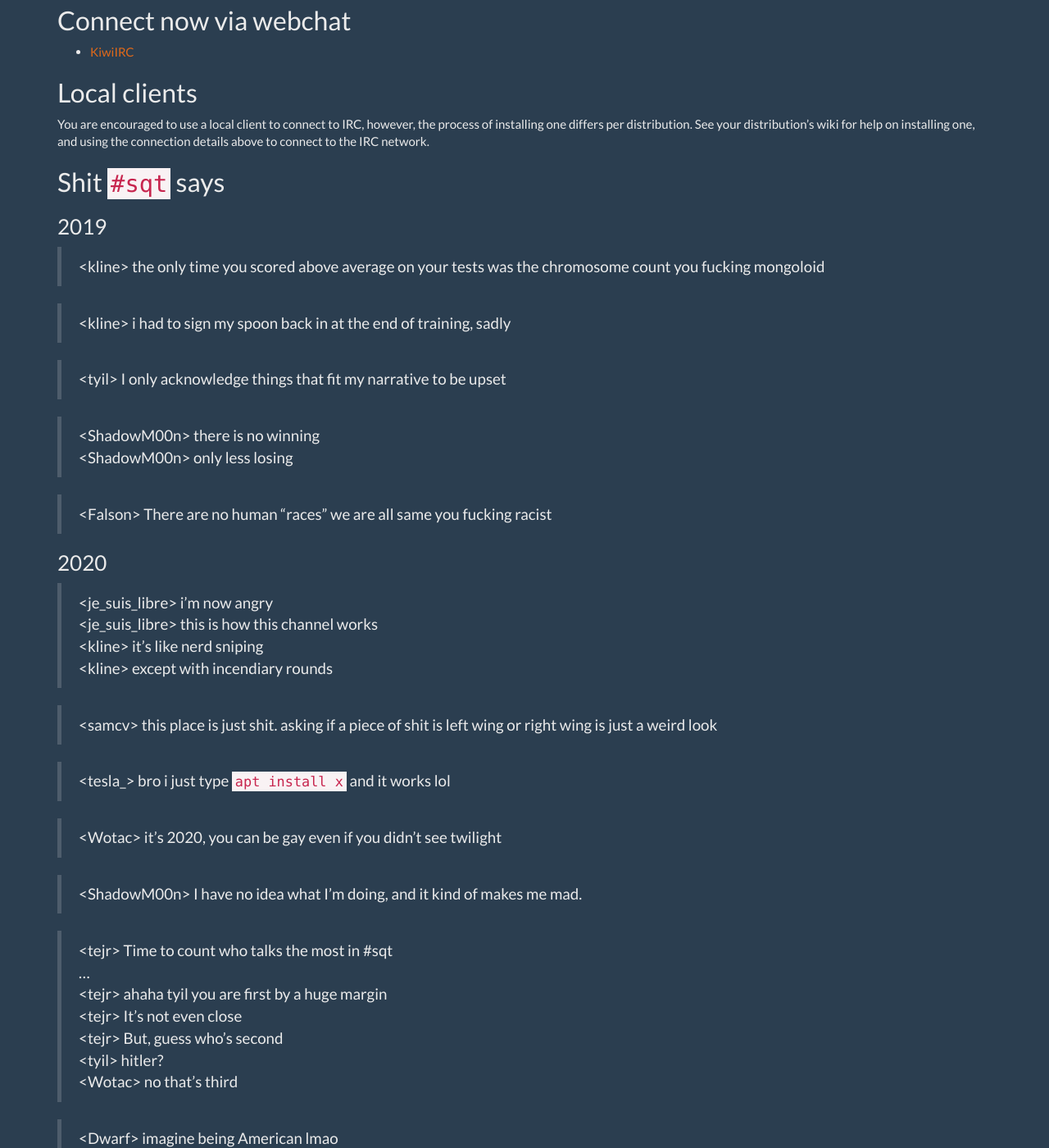
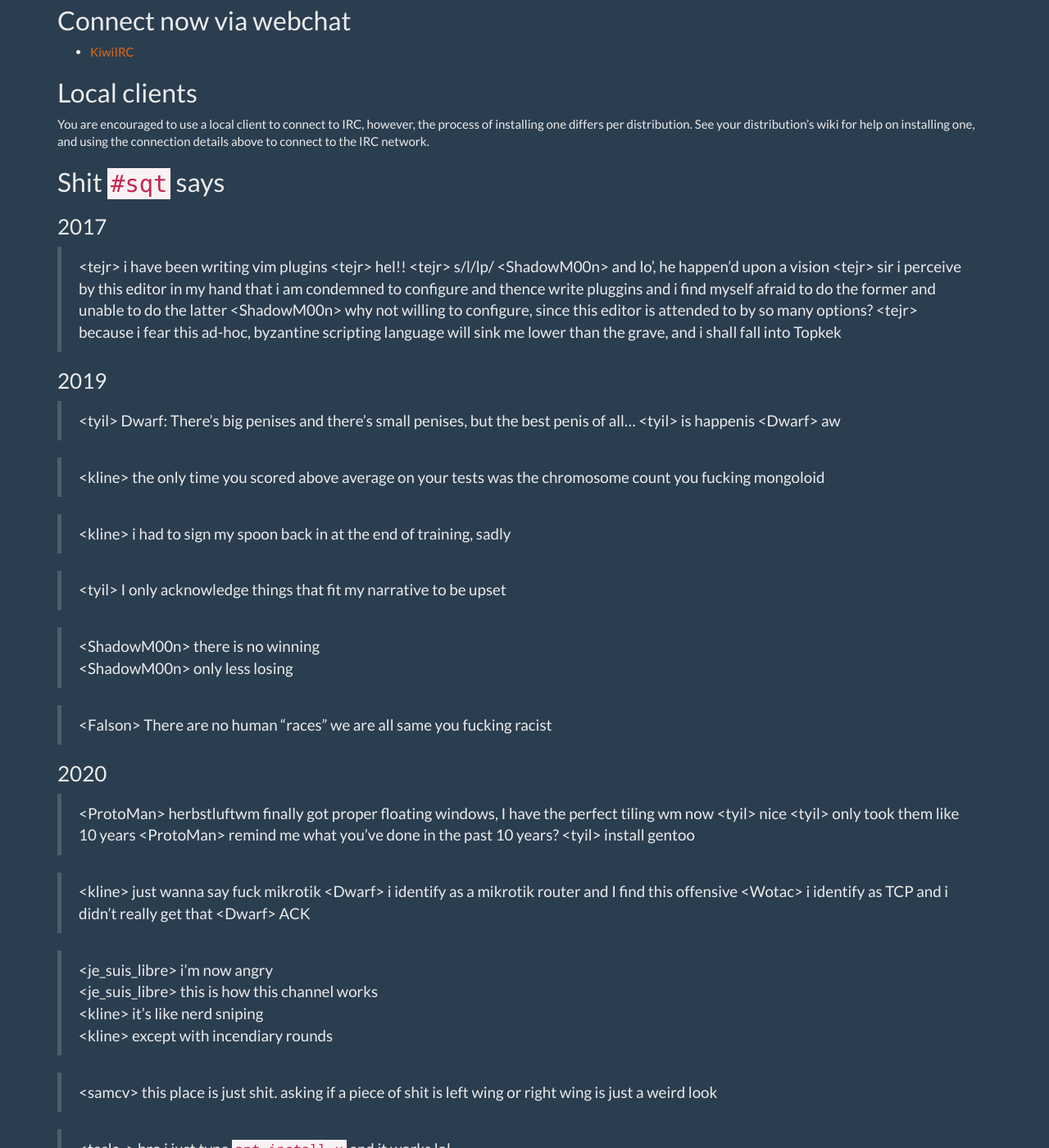
Before and after one commit to scriptkitties/fglt, a Jekyll site: the page built from irc.md, in a window 1280 px wide and 1400 px high, scrolled down 301 px. Shown: the whole window at 82% size. Built offline with Jekyll 4.4.1, drawn with Linux system fonts in a browser that asks for light colours.

Commit message:
Added a few new quotes from 2017, 2019, and 2020

```diff
--- a/irc.md
+++ b/irc.md
@@ -23,7 +23,21 @@ connect to the IRC network.
 
 ## Shit `#sqt` says
 
+### 2017
+
+> &lt;tejr&gt; i have been writing vim plugins
+> &lt;tejr&gt; hel!!
+> &lt;tejr&gt; s/l/lp/
+> &lt;ShadowM00n&gt; and lo', he happen'd upon a vision
+> &lt;tejr&gt; sir i perceive by this editor in my hand that i am condemned to configure and thence write pluggins and i find myself afraid to do the former and unable to do the latter
+> &lt;ShadowM00n&gt; why not willing to configure, since this editor is attended to by so many options?
+> &lt;tejr&gt; because i fear this ad-hoc, byzantine scripting language will sink me lower than the grave, and i shall fall into Topkek
+
 ### 2019
+
+> &lt;tyil&gt; Dwarf: There’s big penises and there’s small penises, but the best penis of all...
+> &lt;tyil&gt; is happenis
+> &lt;Dwarf&gt; aw
 
 > &lt;kline&gt; the only time you scored above average on your tests was the
 > chromosome count you fucking mongoloid
@@ -38,6 +52,17 @@ connect to the IRC network.
 > &lt;Falson&gt; There are no human "races" we are all same you fucking racist
 
 ### 2020
+
+> &lt;ProtoMan&gt; herbstluftwm finally got proper floating windows, I have the perfect tiling wm now
+> &lt;tyil&gt; nice
+> &lt;tyil&gt; only took them like 10 years
+> &lt;ProtoMan&gt; remind me what you've done in the past 10 years?
+> &lt;tyil&gt; install gentoo
+
+> &lt;kline&gt; just wanna say fuck mikrotik
+> &lt;Dwarf&gt; i identify as a mikrotik router and I find this offensive
+> &lt;Wotac&gt; i identify as TCP and i didn't really get that
+> &lt;Dwarf&gt; ACK
 
 > &lt;je\_suis\_libre&gt; i'm now angry
 > &lt;je\_suis\_libre&gt; this is how this channel works
```
